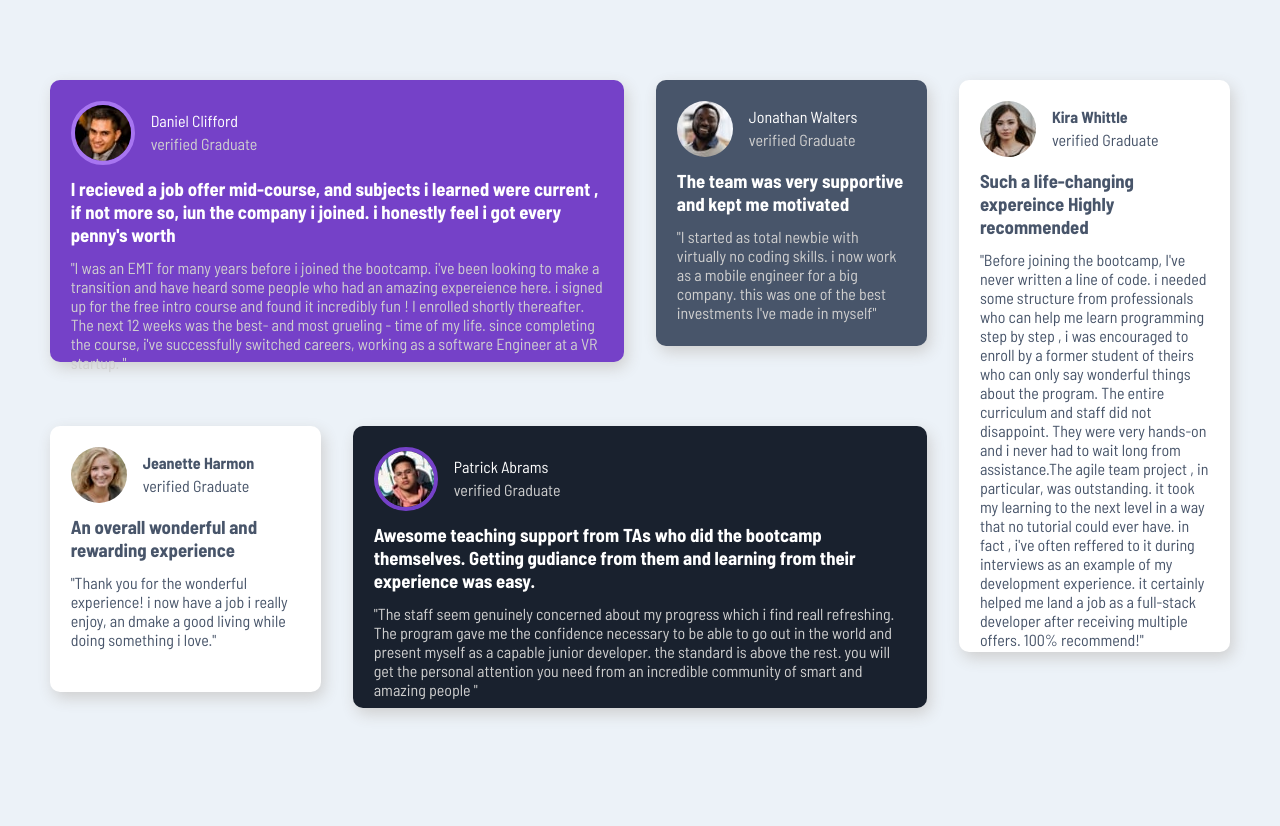
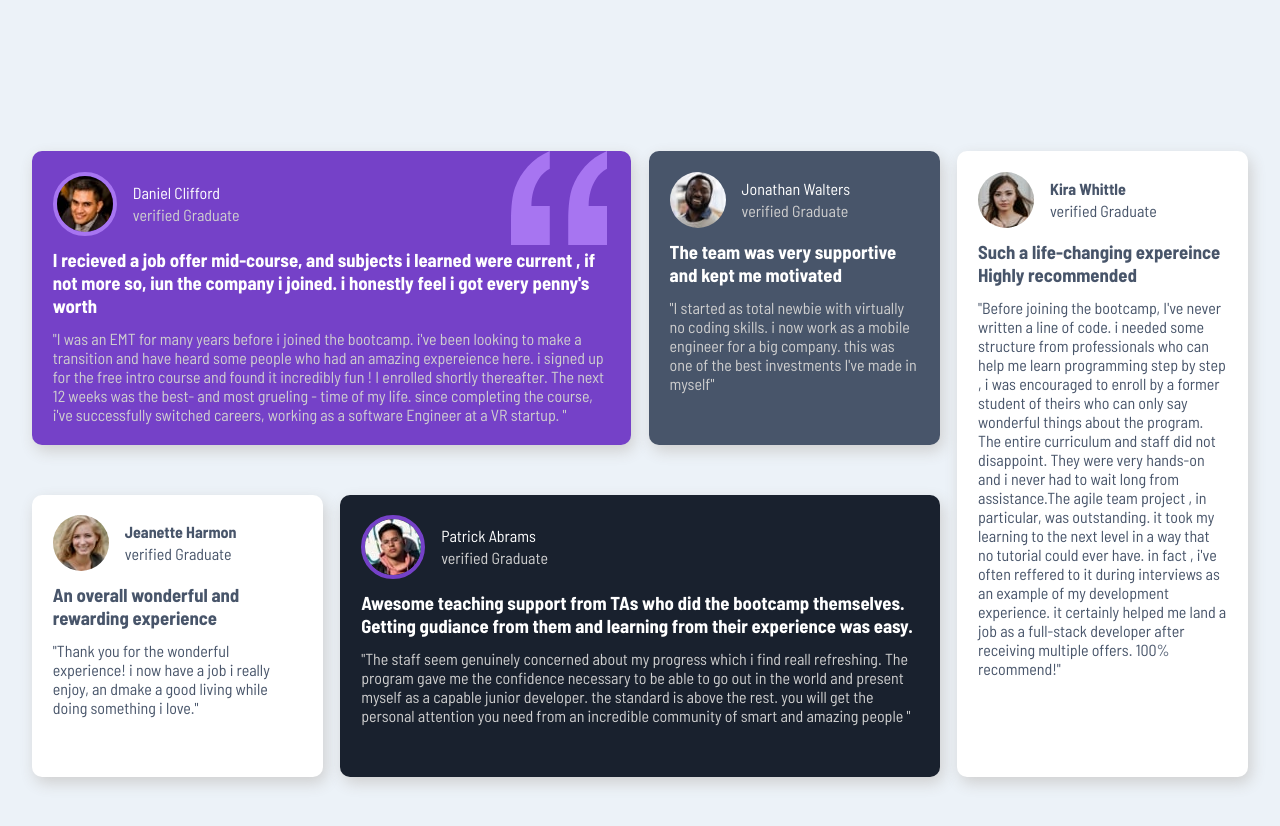
Before and after one commit to Deuzi/test, a plain HTML site: page index.html in a window 1280 px wide. Before the commit the page ends 800 px from the top, so only its background shows below. Drawn offline with Linux system fonts and the light colour scheme.

Commit message:
final-fix

```diff
--- a/style.css
+++ b/style.css
@@ -20,18 +20,16 @@
 }
 body{
     font-family: "Barlow Semi Condensed", serif;
+    background-color: var(--Light-grayish-blue);
+}
+
+.testimonial-container {
     display: flex;
     justify-content: center;
     align-items: center;
-    min-width: 100vw;
-    min-height: 100%;
-    background-color: var(--Light-grayish-blue);
+    min-height: 100vh;
+    margin: clamp(1.5em, 5em, 7em) clamp(1.5em, 2em, 2.5em);
 }
-
-main{
-    margin: clamp(1.5em , 5em, 7em) clamp(1.5em, 2em, 2.5em) ;
-}
-
 
 /* -- section -- */
 
@@ -49,7 +47,8 @@ article h1 {
 
 
 .testimonial:nth-child(1){
-    background-color: var(--Moderate-violet);
+    background: var(--Moderate-violet) url(/testimonials-grid-section-main/images/bg-pattern-quotation.svg) no-repeat top right 1.5em / 6em;
+    object-fit: cover;
 }
 
 .testimonial:nth-child(2) {
@@ -136,45 +135,47 @@ line-height: 1.4;
 /* --break-point--*/
 
 @media (min-width: 768px) {
+
+    html, body {
+        height: 100%;
+        margin: 0;
+        padding: 0;
+    }
+
+
     .testimonial-iems{
         display: grid;
         grid-template-columns: repeat(4, 1fr);
-        grid-template-rows: repeat(2, 1fr);
+        grid-template-rows: auto auto;
         grid-template-areas:
             "item-1 item-1 item-2 item-3"
             "item-5 item-4 item-4 item-3"
         ;
-        gap: 2em;
-        height: 572px;
+        gap: 1.1em;
     }
 
     .testimonial:nth-child(1){
         grid-area: item-1;
-        max-width: 574.05px;
-        max-height: 282px;
+        min-height: 282px;
     }
 
     .testimonial:nth-child(2){
         grid-area: item-2;
-        max-width: 271.08px;
-        max-height: 266px ;
+        min-height: 266px ;
     }
 
     .testimonial:nth-child(5){
         grid-area: item-3;
-        max-width: 271.08px;
-        max-height: 572px;
+        min-height: 572px;
     }
 
     .testimonial:nth-child(4){
         grid-area: item-4;
-        max-width: 574.05px;
-        max-height: 282px;
+        min-height: 282px;
     }
 
     .testimonial:nth-child(3){
         grid-area: item-5;
-        max-width: 271.08px;
-        max-height: 266px;
+        min-height: 266px;
     }
 }
```
Also changed, not shown: index.html (+1 -2 lines).
